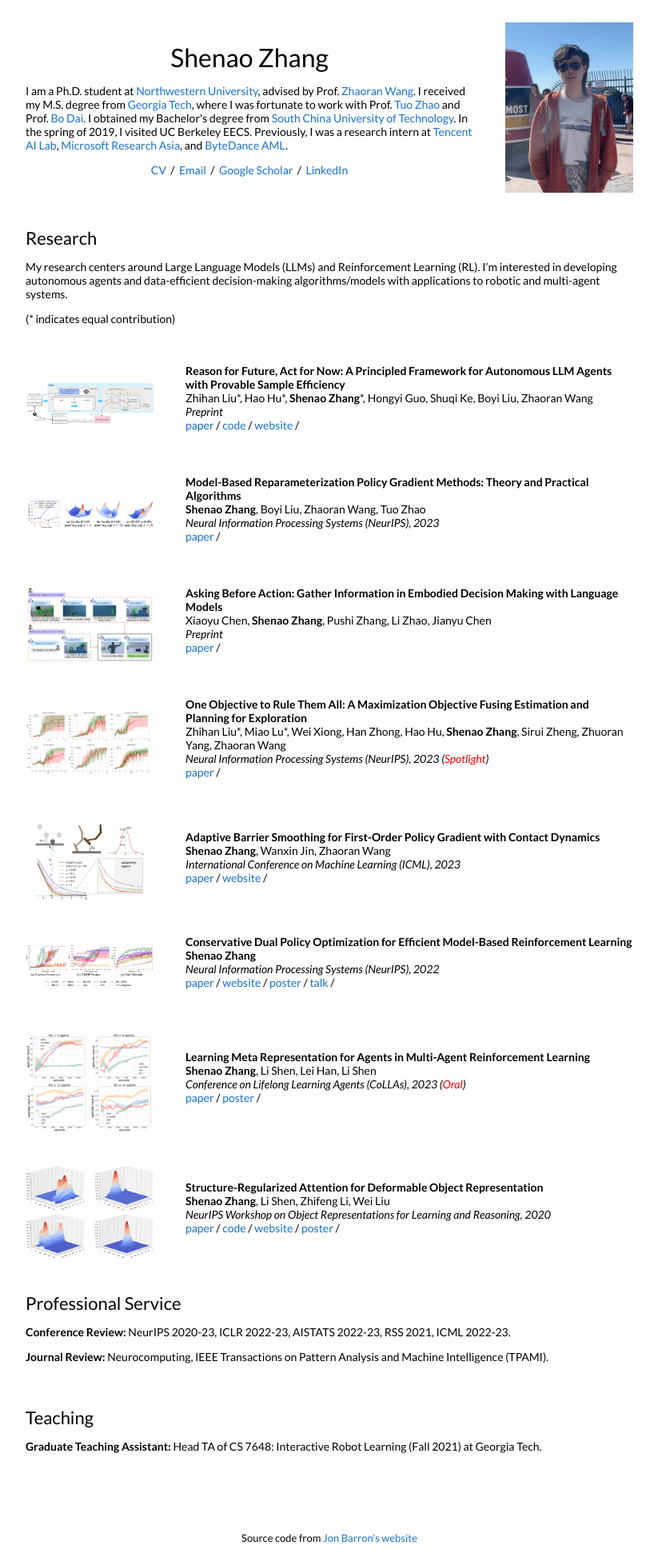
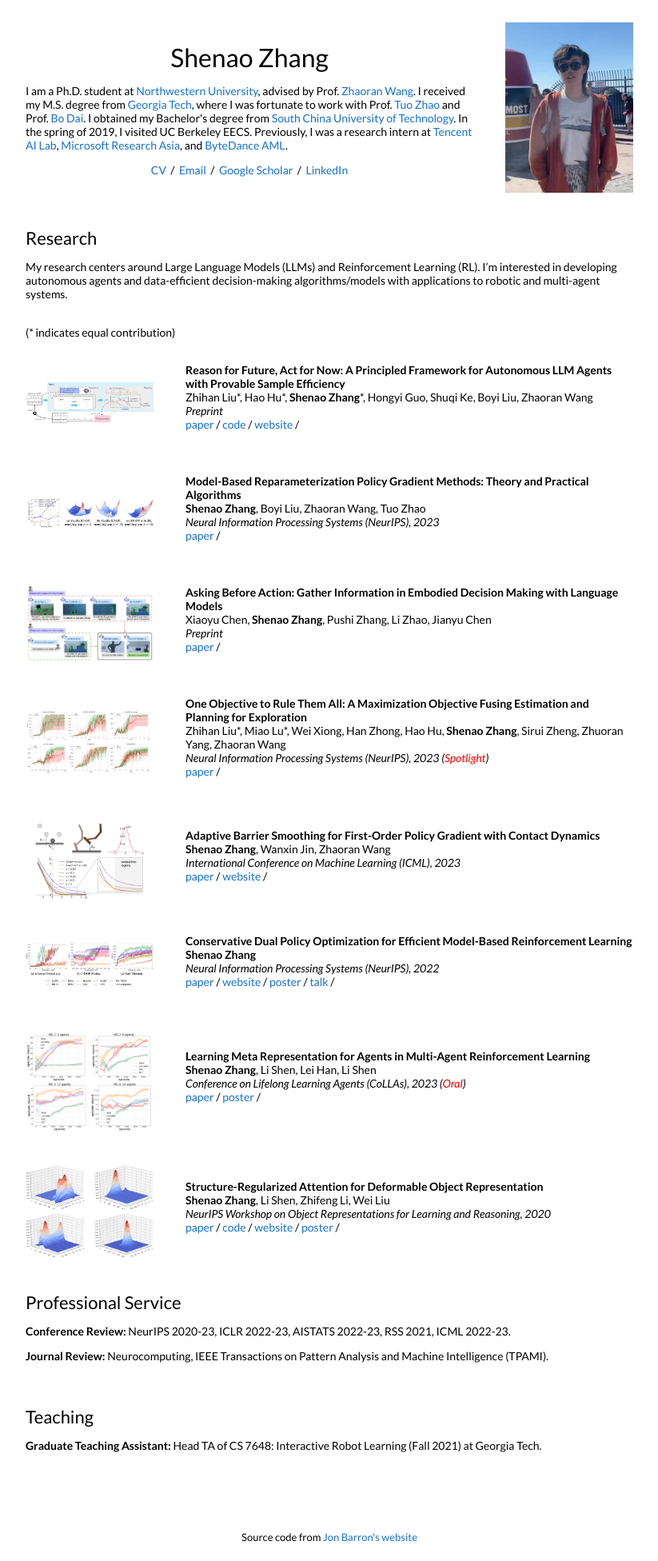
Before and after one commit to shenao-zhang/shenao-zhang.github.io, a Jekyll site: the page built from _posts/2023-09-01-rafa.markdown, in a window 1280 px wide. Shown: the whole page at 80% size, without its empty margins (228-1051 px from the left). Built offline with Jekyll 4.4.1, drawn with Linux system fonts in a browser that asks for light colours.

Commit message:
Update default.html

```diff
--- a/_layouts/default.html
+++ b/_layouts/default.html
@@ -60,7 +60,7 @@
               </p>
               <style>
   .specific-line {
-    line-height: 0.4; /* Adjust the line height to reduce space */
+    margin-bottom: -10px; /* Adjust the line height to reduce space */
   }
 </style>
 <p class="specific-line"><br> (* indicates equal contribution)
```
